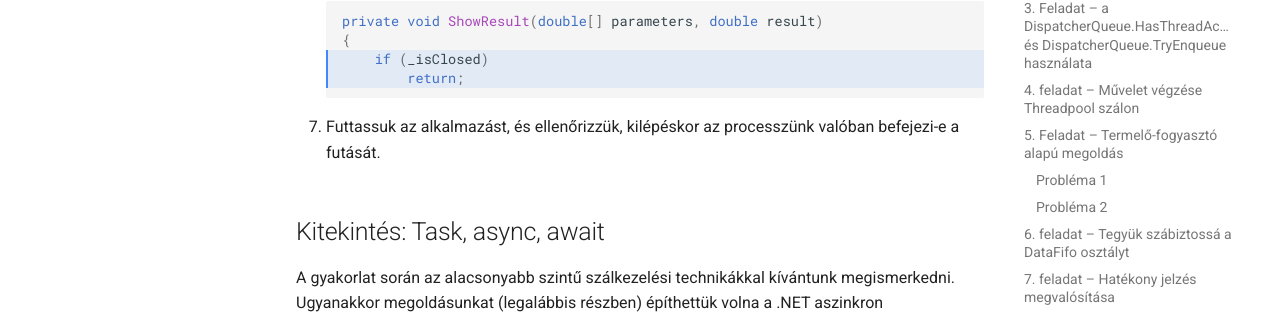
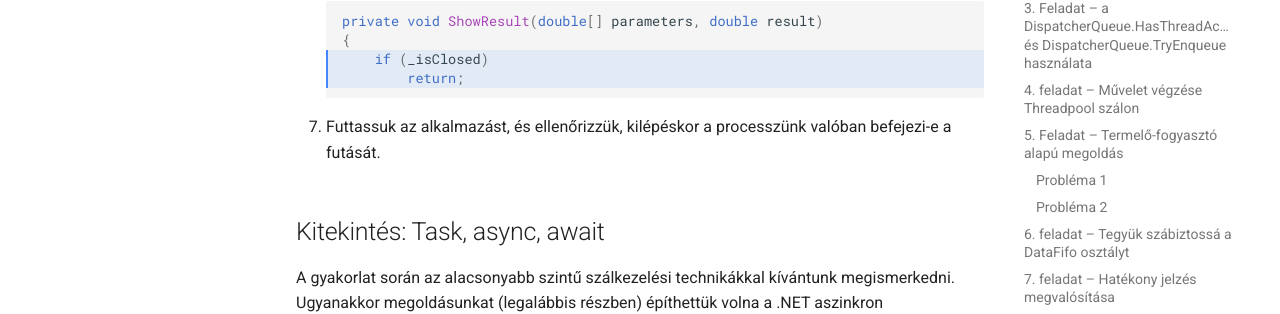
Before and after one commit to bmeviauab00/szoftvertechnikak, an MkDocs documentation site: the page built from docs/labor/4-tobbszalu/index.md, in a window 1280 px wide and 900 px high, scrolled down 19367 px. Shown: the part 388-702 px from the top of the window. Built offline with MkDocs 1.6.1 and Material for MkDocs 9.7.7, drawn with Linux system fonts in a browser that asks for light colours; emoji names are drawn with the system emoji font; comment, search, counter and statistics services are not loaded; the version menu is left out; some of the changed text lies outside the part shown.

````diff
--- a/docs/labor/4-tobbszalu/index.md
+++ b/docs/labor/4-tobbszalu/index.md
@@ -314,7 +314,7 @@ A feladatok ideiglenes tárolására a kiinduló projektünkben már némiképpe
 
     A feldolgozó szálak előtérszálak, kilépéskor megakadályozzák a processz megszűnését. Az egyik megoldás az lehetne, ha a szálak `IsBackground` tulajdonságát `true`-ra állítanánk a létrehozásukat követően. A másik megoldás, hogy kilépéskor gondoskodunk a feldolgozó szálak kiléptetéséről. Egyelőre tegyük félre ezt a problémát, később visszatérünk rá.
 
-5. Indítsuk el az alkalmazást azt tapasztaljuk, hogy miután kattintunk a _Calculate Result_ gombon (csak egyszer kattintsunk rajta) nagy valószínűséggel kivételt fogunk kapni. A probléma az, hogy a `DataFifo` nem szálbiztos, inkonzisztensé vált. Két eredő ok is húzódik a háttérben:
+5. Indítsuk el az alkalmazást. Azt tapasztaljuk, hogy miután kattintunk a _Calculate Result_ gombon (csak egyszer kattintsunk rajta) nagy valószínűséggel kivételt fogunk kapni. A probléma az, hogy a `DataFifo` nem szálbiztos, inkonzisztensé vált. Két eredő ok is húzódik a háttérben:
 
 ### Probléma 1
 
@@ -613,7 +613,7 @@ Korábban félretettük azt a problémát, hogy az ablakunk bezárásakor a proc
 		    return;
     ```
 
-7. Futtassuk az alkalmazást, és ellenőrizzük, kilépéskor az processzünk valóban befejezi-e a futását.
+7. Futtassuk az alkalmazást, és ellenőrizzük, kilépéskor a processzünk valóban befejezi-e a futását.
 
 ## Kitekintés: Task, async, await
 
````
